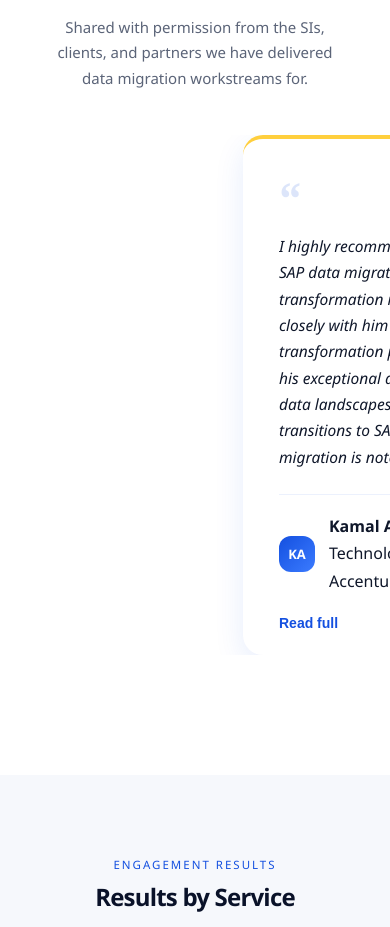
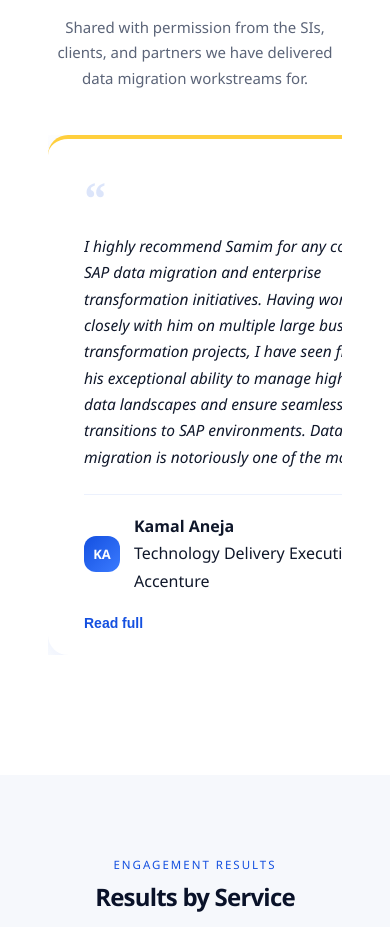
Before and after one commit to AnshumanMishraDev/etlzone-websitev2, a Next.js app: page /results in a window 390 px wide. Shown: the part 1580-2507 px from the top of the page. Built offline with nearby package versions, Linux system fonts and the light colour scheme.

Commit message:
fix: testimonial carousel mobile - start snap, no track padding, 100vw cards

```diff
--- a/src/app/globals.css
+++ b/src/app/globals.css
@@ -585,10 +585,9 @@ table tr:nth-child(even) { background: var(--bg-light); }
   .testimonial-carousel-section { overflow-x: hidden; }
   .testimonial-carousel-wrapper { max-width: none; padding: 0; }
   .testimonial-carousel-track {
-    padding: 0 50vw;
+    padding: 0;
     gap: 0;
     scroll-snap-type: x mandatory;
-    scroll-padding: 0 50vw;
   }
   .testimonial-card {
     width: 100vw;
@@ -596,7 +595,7 @@ table tr:nth-child(even) { background: var(--bg-light); }
     padding: 24px 20px;
     box-sizing: border-box;
     border-radius: 0;
-    scroll-snap-align: center;
+    scroll-snap-align: start;
     flex-shrink: 0;
   }
   .testimonial-text { font-size: 14.5px; -webkit-line-clamp: 7; word-break: break-word; overflow-wrap: anywhere; }
@@ -607,10 +606,9 @@ table tr:nth-child(even) { background: var(--bg-light); }
   .testimonial-carousel-section { overflow-x: hidden; }
   .testimonial-carousel-wrapper { max-width: none; padding: 0; }
   .testimonial-carousel-track {
-    padding: 0 50vw;
+    padding: 0;
     gap: 0;
     scroll-snap-type: x mandatory;
-    scroll-padding: 0 50vw;
   }
   .testimonial-card {
     width: 100vw;
@@ -618,7 +616,7 @@ table tr:nth-child(even) { background: var(--bg-light); }
     padding: 20px 16px;
     box-sizing: border-box;
     border-radius: 0;
-    scroll-snap-align: center;
+    scroll-snap-align: start;
     flex-shrink: 0;
   }
   .carousel-btn { display: none !important; }
```
